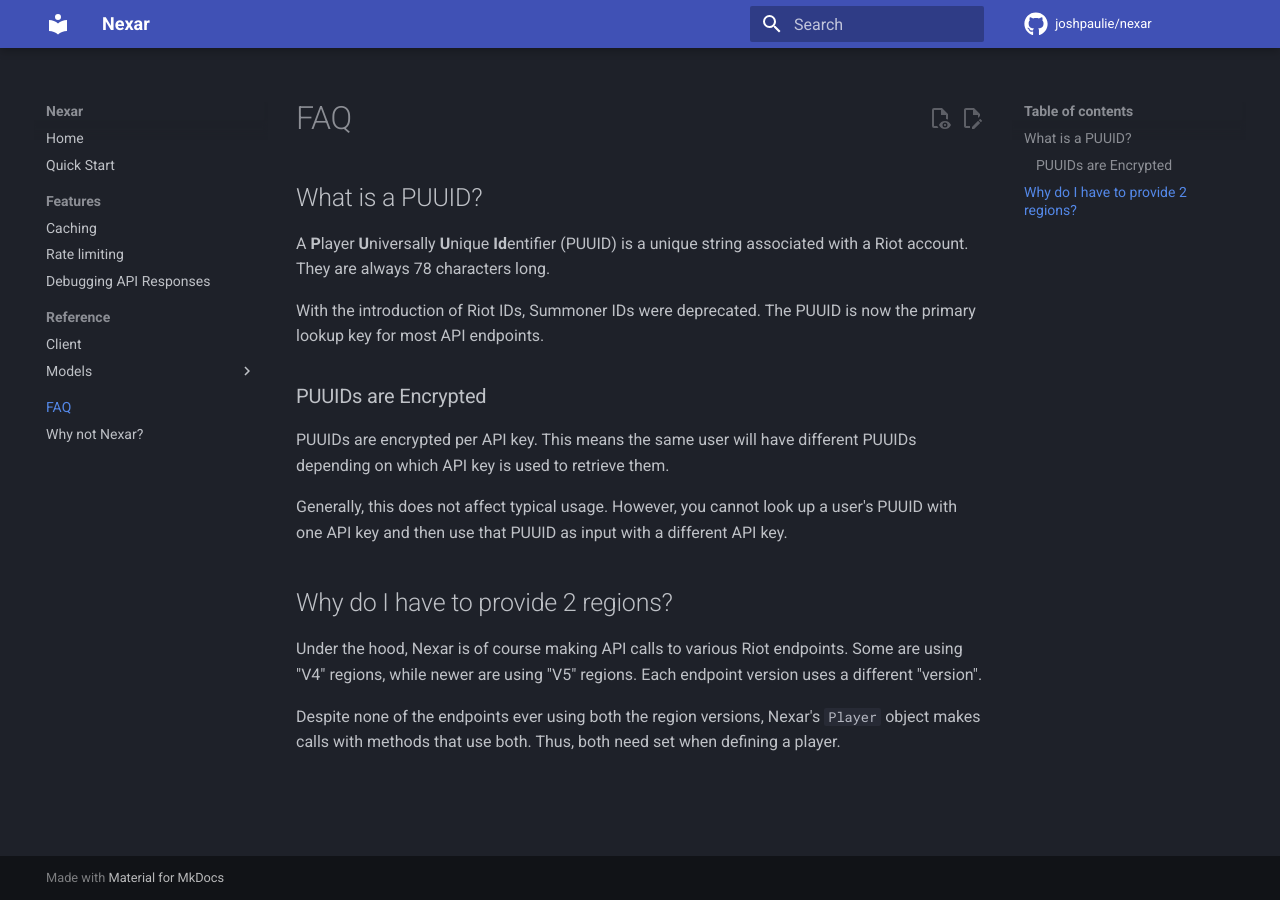
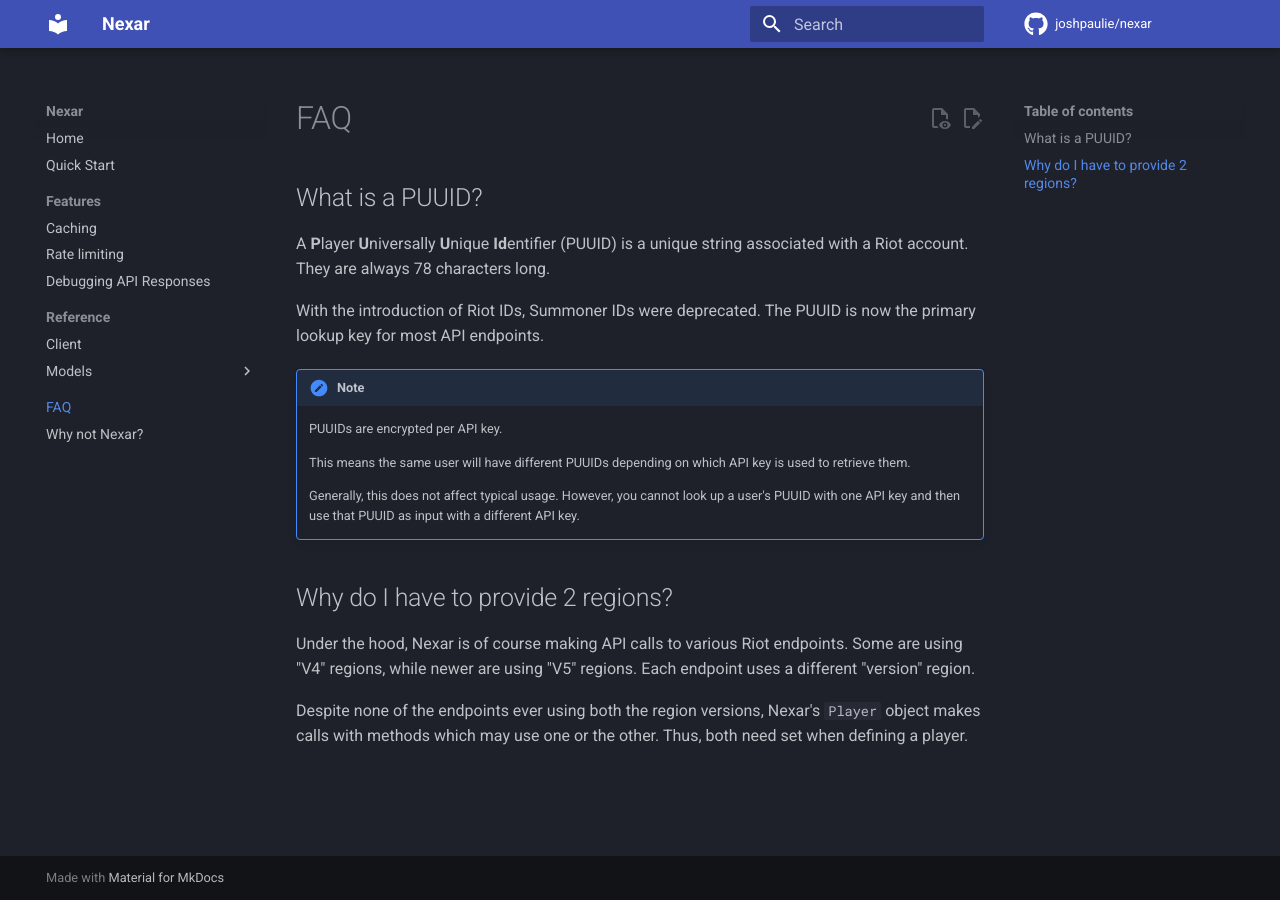
Before and after one commit to JoshPaulie/nexar, an MkDocs documentation site: the page built from docs/FAQ.md, in a window 1280 px wide. Built offline with MkDocs 1.6.1 and Material for MkDocs 9.7.7, drawn with Linux system fonts in a browser that asks for light colours; comment, search, counter and statistics services are not loaded.

Commit message:
docs: misc formatting; grammar

```diff
--- a/docs/FAQ.md
+++ b/docs/FAQ.md
@@ -6,14 +6,16 @@
 
 With the introduction of Riot IDs, Summoner IDs were deprecated. The PUUID is now the primary lookup key for most API endpoints.
 
-### PUUIDs are Encrypted
+!!! Note
 
-PUUIDs are encrypted per API key. This means the same user will have different PUUIDs depending on which API key is used to retrieve them.
+    PUUIDs are encrypted per API key.
 
-Generally, this does not affect typical usage. However, you cannot look up a user's PUUID with one API key and then use that PUUID as input with a different API key.
+    This means the same user will have different PUUIDs depending on which API key is used to retrieve them.
+
+    Generally, this does not affect typical usage. However, you cannot look up a user's PUUID with one API key and then use that PUUID as input with a different API key.
 
 ## Why do I have to provide 2 regions?
 
-Under the hood, Nexar is of course making API calls to various Riot endpoints. Some are using "V4" regions, while newer are using "V5" regions. Each endpoint version uses a different "version".
+Under the hood, Nexar is of course making API calls to various Riot endpoints. Some are using "V4" regions, while newer are using "V5" regions. Each endpoint uses a different "version" region.
 
-Despite none of the endpoints ever using both the region versions, Nexar's `Player` object makes calls with methods that use both. Thus, both need set when defining a player.
+Despite none of the endpoints ever using both the region versions, Nexar's `Player` object makes calls with methods which may use one or the other. Thus, both need set when defining a player.
```
Also changed, not shown: docs/quick_start.md (+4 -0 lines), docs/why-not-nexar.md (+2 -2 lines).
